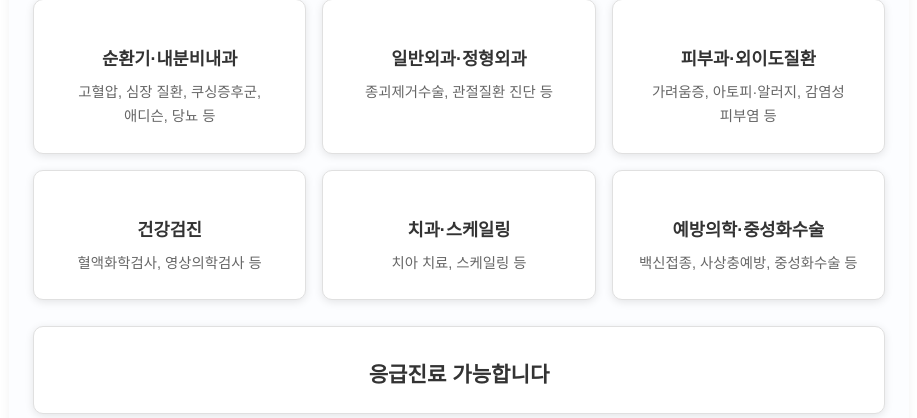
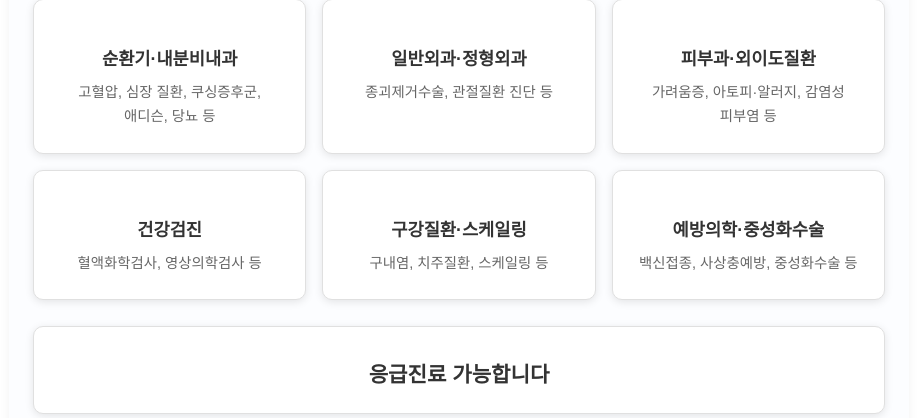
Before and after one commit to hyunipooh/neulpum, a Flask app: page / in a window 1280 px wide. Shown: the part 1441-1859 px from the top of the page, without its empty margins (181-1098 px from the left). Run offline with Flask 3, Linux system fonts and the light colour scheme; some libraries are stand-ins or nearby versions; some web fonts are replaced.

Commit message:
Add files via upload

```diff
--- a/templates/index.html
+++ b/templates/index.html
@@ -446,8 +446,8 @@
       <p>혈액화학검사, 영상의학검사 등</p>
     </div>
     <div class="treatment-category">
-      <h4>치과·스케일링</h4>
-      <p>치아 치료, 스케일링 등</p>
+      <h4>구강질환·스케일링</h4>
+      <p>구내염, 치주질환, 스케일링 등</p>
     </div>
     <div class="treatment-category">
       <h4>예방의학·중성화수술</h4>
@@ -530,7 +530,8 @@
 
   // 마커 클릭 이벤트 추가
   kakao.maps.event.addListener(marker, 'click', function() {
-    window.open('https://map.naver.com/p/entry/place/1115493002?placePath=/home?entry=plt&from=map&fromPanelNum=1&additionalHeight=76&timestamp=202507131958&locale=ko&svcName=map_pcv5&searchType=place&lng=127.4844427&lat=36.6066468&c=15.00,0,0,0,dh', '_blank');
+    // mode=web 파라미터로 모바일에서 브라우저로 강제 열기
+    window.open('https://map.naver.com/p/entry/place/1115493002?placePath=/home?entry=plt&from=map&fromPanelNum=1&additionalHeight=76&timestamp=202507131958&locale=ko&svcName=map_pcv5&searchType=place&lng=127.4844427&lat=36.6066468&c=15.00,0,0,0,dh&mode=web', '_blank');
   });
 
   // 인포윈도우 추가
```
